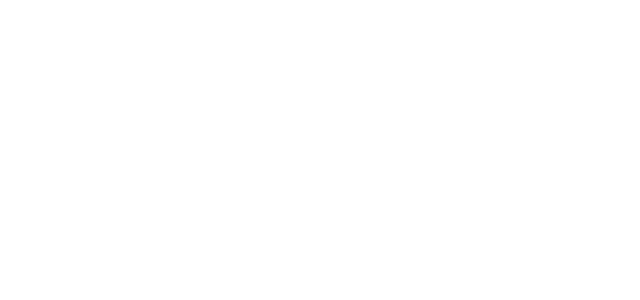
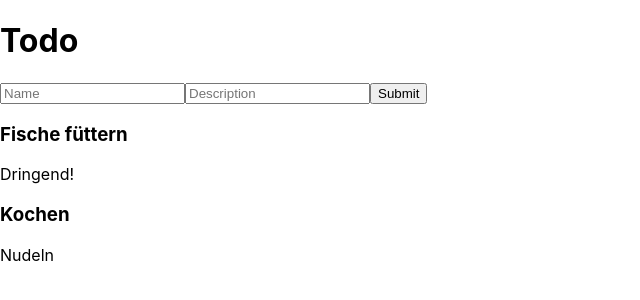
Before and after one commit to phlgr/vite-todo, a React (Vite) app: page / in a window 1280 px wide. Shown: the top 300 px of the page, without its empty margins (0-640 px from the left). Built offline with nearby package versions, Linux system fonts and the light colour scheme.

Commit message:
✨ Create basic structure

```diff
--- a/src/app/App.tsx
+++ b/src/app/App.tsx
@@ -1,9 +1,30 @@
-import React from 'react';
+import React, { useState } from 'react';
 
 import { BrowserRouter } from 'react-router-dom';
 
+const exampleTodos = [
+  { name: 'Fische füttern', description: 'Dringend!' },
+  { name: 'Kochen', description: 'Nudeln' },
+];
+
 function App(): JSX.Element {
-  return <BrowserRouter></BrowserRouter>;
+  const [todos, setTodos] = useState(exampleTodos);
+  return (
+    <BrowserRouter>
+      <h1>Todo</h1>
+      <form>
+        <input type="text" placeholder="Name" />
+        <input type="text" placeholder="Description" />
+        <input type="submit" />
+      </form>
+      {todos.map((todo) => (
+        <div>
+          <h3>{todo.name}</h3>
+          <p>{todo.description}</p>
+        </div>
+      ))}
+    </BrowserRouter>
+  );
 }
 
 export default App;
```
